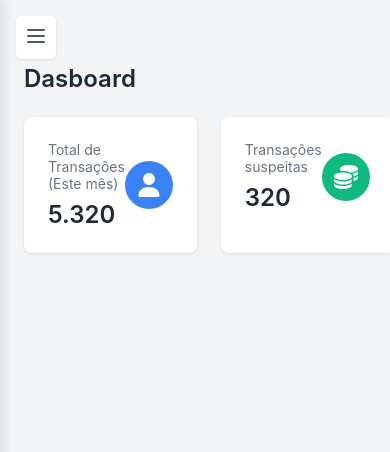
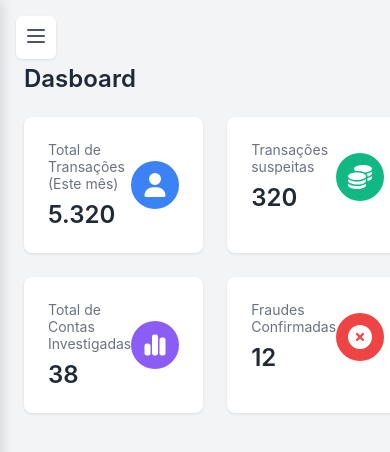
Before and after one commit to RusthenRonald2006/Portal-de-analise-em-anomalias-transacionais, a React (Create React App) app in the folder detec-anomalias/: page /portal in a window 390 px wide. Shown: the top 452 px of the page. Built offline with nearby package versions, Linux system fonts and the light colour scheme; the HTML template or start-up script is replaced by a standard one.

Commit message:
adiconando media query para que cards fiquem em 2 colunas ao inves de 4

```diff
--- a/detec-anomalias/src/components/Pages/Dashboard.module.css
+++ b/detec-anomalias/src/components/Pages/Dashboard.module.css
@@ -52,30 +52,17 @@
 
 
 
-/* Celulares pequenos */
-@media (max-width: 599px) {
 
+@media (max-width: 1024px) {
+    .cards_grid {
+        grid-template-columns: repeat(2, 1fr);
+      }
+
+      .bottom-grid {
+        grid-template-columns: 1fr;
+      }
 }
 
-/* Tablets */
-@media (min-width: 600px) and (max-width: 899px) {
-
-}
-
-/* Telas médias */
-@media (min-width: 900px) and (max-width: 1199px) {
-
-}
-
-/* Telas grandes */
-@media (min-width: 1200px) and (max-width: 1599px) {
-
-}
-
-/* Telas muito grandes */
-@media (min-width: 1600px) {
-
-}
 
 
 /*.container_dasboard{
--- a/detec-anomalias/src/components/Pages/Portal.module.css
+++ b/detec-anomalias/src/components/Pages/Portal.module.css
@@ -56,7 +56,6 @@
     padding-top: 4rem;
   }
 
-
  }
 
  @media (max-width:640px){
```
